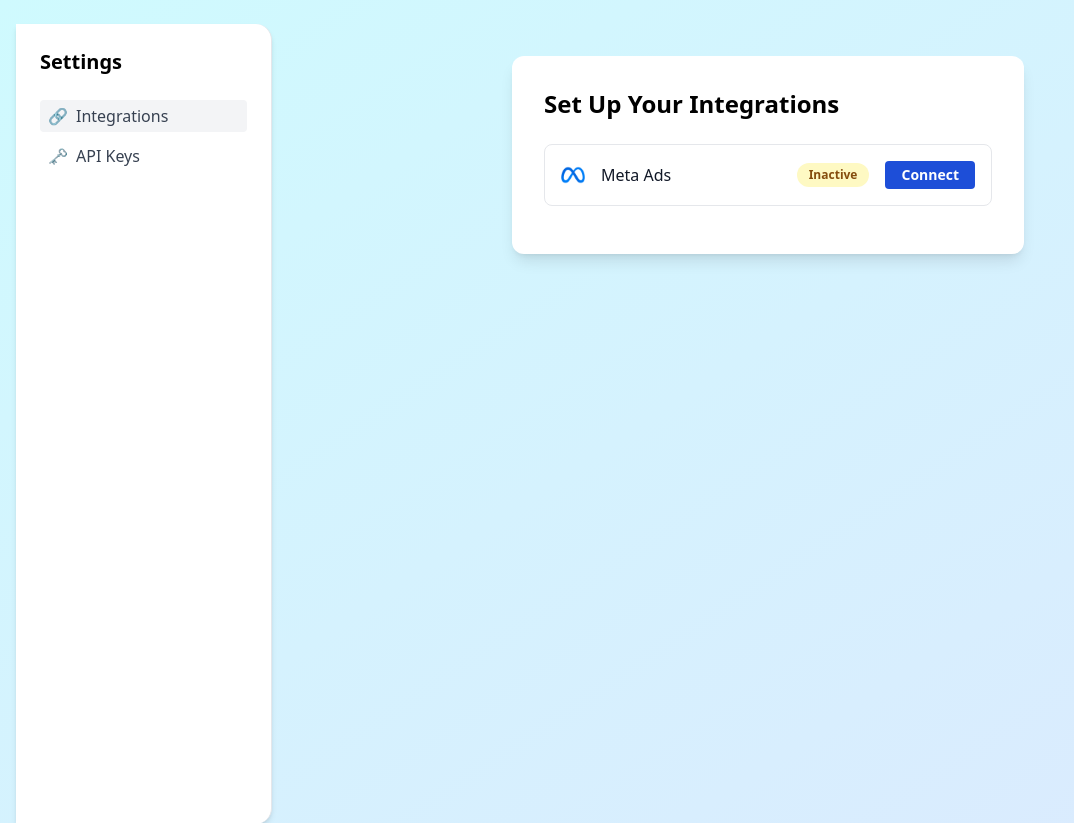
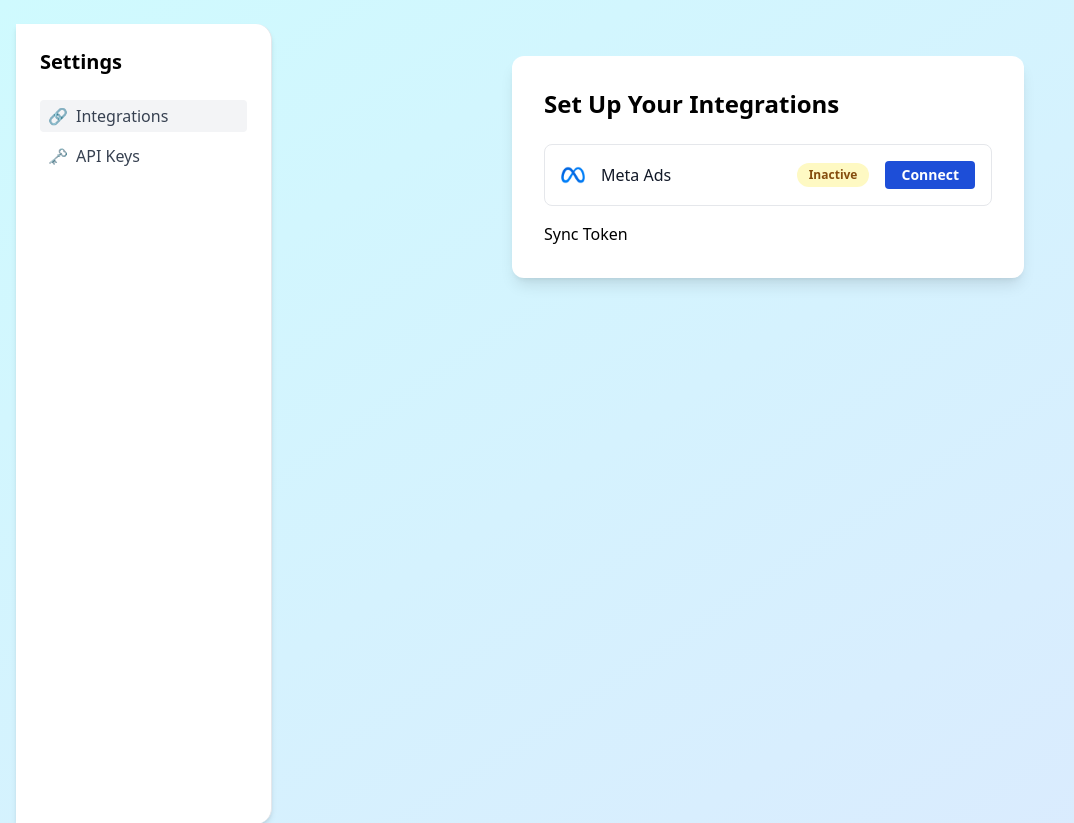
Before and after one commit to fortytwode/10xer-web, a Flask app: page /integrations/integrations in a window 1280 px wide. Shown: the top 823 px of the page, without its empty margins (0-1074 px from the left). Run offline with Flask 3, Linux system fonts and the light colour scheme; the visitor is signed in with stand-in values (Sample User, id 1); some libraries are stand-ins or nearby versions.

Commit message:
add this /integrations/forward_token_to_10xer Request Method POST.

```diff
--- a/app/controllers/integrations_controller.py
+++ b/app/controllers/integrations_controller.py
@@ -29,6 +29,26 @@ def integrations():
         flash("Integration process completed or skipped.", "info")
         return redirect(url_for("dashboard.dashboard"))
     return render_template("integrations.html", user=user)
+
+@integrations_bp.route("/forward_token_to_10xer", methods=["POST"])
+@login_required
+def forward_token():
+    print("current_user->", current_user.id)
+    token_obj = Token.get_by_user_id_and_type(current_user.id, "facebook")
+    print("token_obj->", token_obj.token)
+    if not token_obj:
+        return jsonify({"error": "No token found"}), 404
+    response = requests.post(
+        "https://10xer-production.up.railway.app/trigger-token-fetch",
+        json={"access_token": token_obj.token, "user_id": current_user.id},
+        headers={"Authorization": "Bearer YOUR_SHARED_SECRET"},
+        timeout=5
+    )
+    print("response->", response)
+    if response.status_code == 200:
+        return jsonify({"status": "Token forwarded"})
+    else:
+        return jsonify({"error": "Failed to forward token"}), 500
 
 @integrations_bp.route("/api/mcp-auth/authorize")
 def mcp_authorize():
@@ -476,28 +496,55 @@ def facebook_callback():
         return redirect(redirect_url, code=303)
 
 @integrations_bp.route("/api/facebook/token", methods=["GET"], endpoint="api_facebook_token")
-@login_required
+# @login_required
 def get_facebook_token():
     try:
-        # Fetch token from DB
-        print("current_user->", current_user.id)
-        token_obj = Token.get_by_user_id_and_type(current_user.id, "facebook")
+        auth_header = request.headers.get("Authorization")
+        print("auth_header->", auth_header)
 
-        if not token_obj:
+        if auth_header:
+            # If Authorization header exists, use it as token
+            # Support both 'Bearer <token>' and bare token
+            if auth_header.startswith("Bearer "):
+                token = auth_header[len("Bearer "):].strip()
+            else:
+                token = auth_header.strip()
+
+            token_obj = Token.get_by_token_and_type(token, "facebook")
+            print("token_obj->", token_obj)
+
+            if not token_obj:
+                return jsonify({
+                    "success": False,
+                    "message": "Invalid or expired token."
+                }), 401
+
             return jsonify({
-                "success": False,
-                "message": "No Facebook access token found."
-            }), 404
+                "success": True,
+                "user_id": str(token_obj['user_id']),
+                "token_type": token_obj['token_type'],
+                "access_token": token_obj['token']
+            }), 200
 
-        return jsonify({
-            "success": True,
-            "user_id": current_user.id,
-            "token_type": "facebook",
-            "access_token": token_obj.token
-        }), 200
+        else:
+            # No Authorization header, fallback to old logic using current_user.id
+            token_obj = Token.get_by_user_id_and_type(current_user.id, "facebook")
+
+            if not token_obj:
+                return jsonify({
+                    "success": False,
+                    "message": "No Facebook access token found."
+                }), 404
+
+            return jsonify({
+                "success": True,
+                "user_id": current_user.id,
+                "token_type": "facebook",
+                "access_token": token_obj.token
+            }), 200
 
     except Exception as e:
-        logger.error(f"Error fetching Facebook token for user {current_user.id}: {e}")
+        logger.error(f"Error fetching Facebook token: {e}")
         return jsonify({
             "success": False,
             "message": "Error retrieving token."
--- a/app/models/token.py
+++ b/app/models/token.py
@@ -94,7 +94,7 @@ class Token:
                 "token_type": token_type
             })
             if token_doc:
-                return cls(token_doc)  # Pass as single argument, not **kwargs
+                return token_doc  # Pass as single argument, not **kwargs
             return None
         except Exception as e:
             import logging
--- a/app/templates/integrations.html
+++ b/app/templates/integrations.html
@@ -57,6 +57,7 @@
       </a>
     </div>
   </div>
+  <button onclick="syncToken()">Sync Token</button>
 </div>
 
 <script>
@@ -126,5 +127,14 @@
       }
     });
   });
+
+  async function syncToken() {
+    const res = await fetch('forward_token_to_10xer', {
+      method: 'POST'
+    });
+
+    const data = await res.json();
+    alert(data.status || data.error);
+  }
 </script>
 {% endblock %}
```
